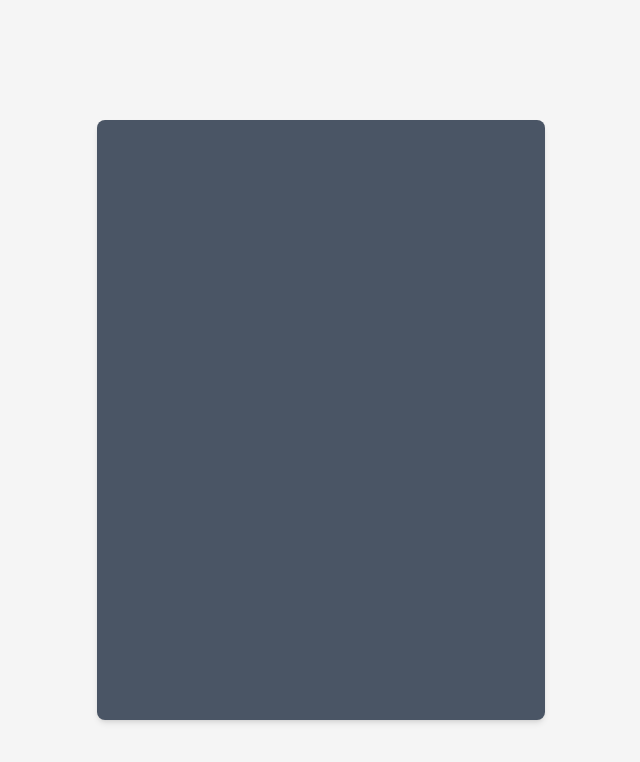
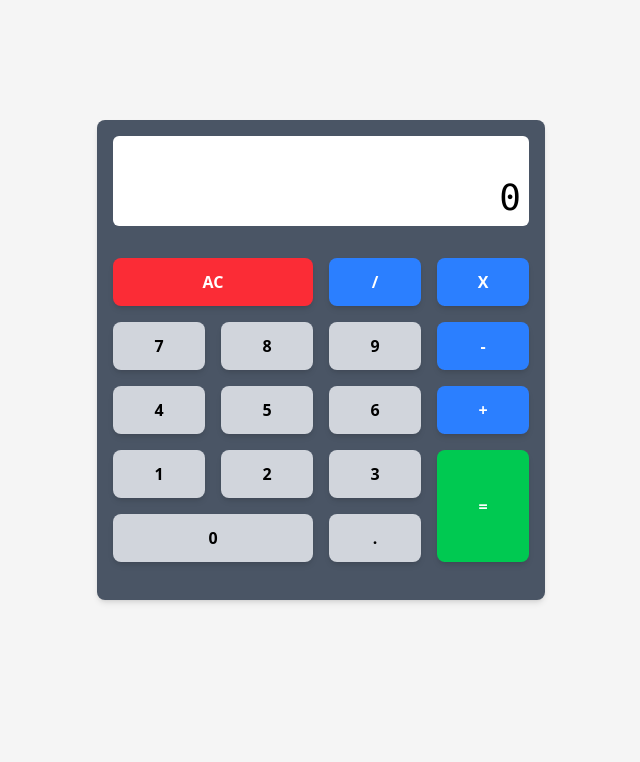
Before and after one commit to kielakjr/javascript-calculator, a React (Vite) app: page / in a window 1280 px wide. Shown: the top 762 px of the page, without its empty margins (319-959 px from the left). Built offline with nearby package versions, Linux system fonts and the light colour scheme.

Commit message:
Added buttons for calculator

```diff
--- a/src/components/Calculator.jsx
+++ b/src/components/Calculator.jsx
@@ -1,11 +1,23 @@
 import React from 'react'
+import CalculatorButton from './CalculatorButton'
+
+const calculatorButtons = [
+    'AC', "/", "X", "7", "8", "9", "-", "4", "5", "6", "+", "1", "2", "3", "=", "0", ".",
+]
 
 const Calculator = () => {
-  return (
-    <div className="w-full h-150 max-w-md p-4 bg-gray-600 rounded-lg shadow-md mx-auto mt-30">
-
-    </div>
-  )
+    return (
+        <div className="flex w-full h-120 max-w-md p-4 bg-gray-600 rounded-lg shadow-md mx-auto mt-30 flex-col items-center gap-4">
+            <div className="h-1/5 w-full bg-white rounded-md mb-4 p-2 text-right text-4xl font-mono flex items-end justify-end">
+                <span>0</span>
+            </div>
+            <div className="w-full h-2/5 mx-2 grid grid-cols-4 gap-4">
+                {calculatorButtons.map((button, index) => (
+                    <CalculatorButton key={index}>{button}</CalculatorButton>
+                ))}
+            </div>
+        </div>
+    )
 }
 
 export default Calculator
--- a/src/components/CalculatorButton.jsx
+++ b/src/components/CalculatorButton.jsx
@@ -1,9 +1,26 @@
 import React from 'react'
 
-const CalculatorButton = () => {
-  return (
-    <div>CalculatorButton</div>
-  )
+const CalculatorButton = ({children}) => {
+
+    let styles = "w-full h-12 font-bold rounded-lg shadow-md cursor-pointer active:scale-95 transition-transform duration-100"
+
+    if (children === "AC") {
+        styles += " bg-red-500 text-white col-span-2"
+    } else if (children === "=") {
+        styles += " bg-green-500 text-white col-start-4 row-start-4 row-end-6 h-28"
+    } else if (["/", "X", "-", "+"].includes(children)) {
+        styles += " bg-blue-500 text-white"
+    } else if (children === "0") {
+        styles += " bg-gray-300 col-span-2"
+    } else {
+        styles += " bg-gray-300 text-black"
+    }
+
+    return (
+    <button className={styles}>
+        {children}
+    </button>
+    )
 }
 
 export default CalculatorButton
```
